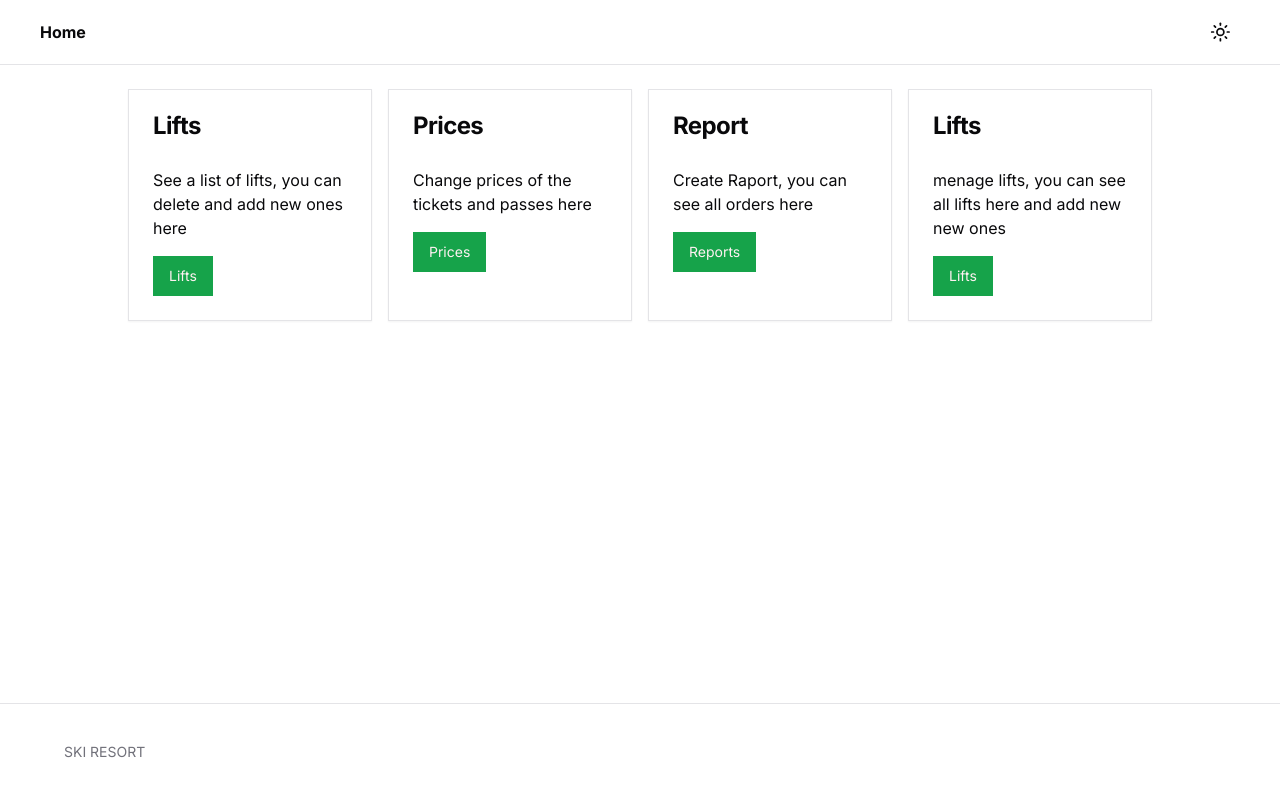
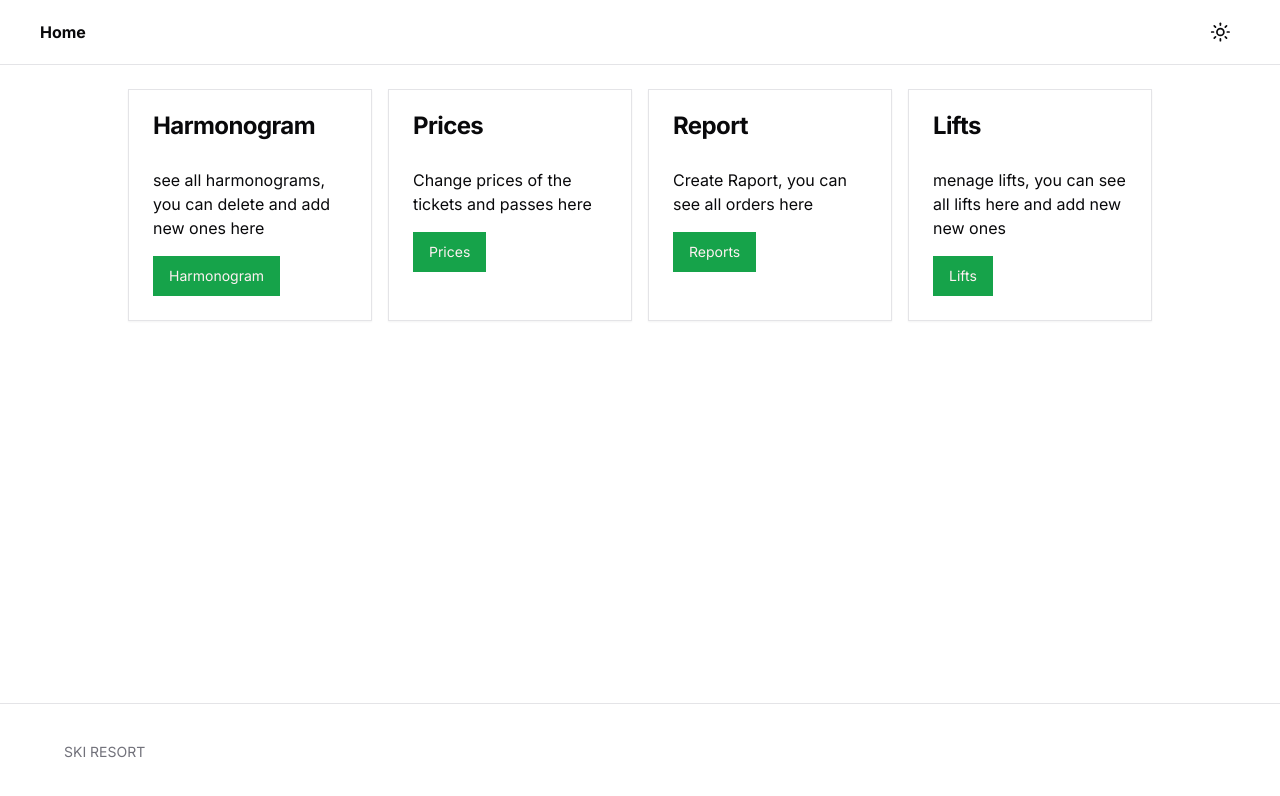
Before and after one commit to konradRduch/2024_TAB_S12_RDUCH, an Astro site in the folder Frontend/: page /admin in a window 1280 px wide. Built offline with nearby package versions, Linux system fonts and the light colour scheme; Astro itself is replaced by a stand-in of ours.

Commit message:
fix typo

```diff
--- a/Frontend/src/components/Admin.tsx
+++ b/Frontend/src/components/Admin.tsx
@@ -5,9 +5,9 @@ import { Button } from "./ui/button";
   export function AdminComp() {
     return (
         <div className="grid grid-cols-2 gap-4 lg:flex lg:flex-row">
-          <OrderCard title="Lifts">
-            <p className="mb-4">See a list of lifts, you can delete and add new ones here</p>
-            <a href="/admin/adminHarmonogram"><Button>Lifts</Button></a>
+          <OrderCard title="Harmonogram">
+            <p className="mb-4">see all harmonograms, you can delete and add new ones here</p>
+            <a href="/admin/adminHarmonogram"><Button>Harmonogram</Button></a>
           </OrderCard>
           <OrderCard title="Prices">
           <p className="mb-4">Change prices of the tickets and passes here</p>
--- a/Frontend/src/pages/index.astro
+++ b/Frontend/src/pages/index.astro
@@ -60,7 +60,7 @@ import {Harmonogram} from "@/components/Harmonogram";
   .arrow {
     pointer-events: none;
     position: absolute;
-    top: 50%;
+    top: 40%;
     left: 50%;
     transform: translate(-50%, -50%);
     transform: rotate();
```
